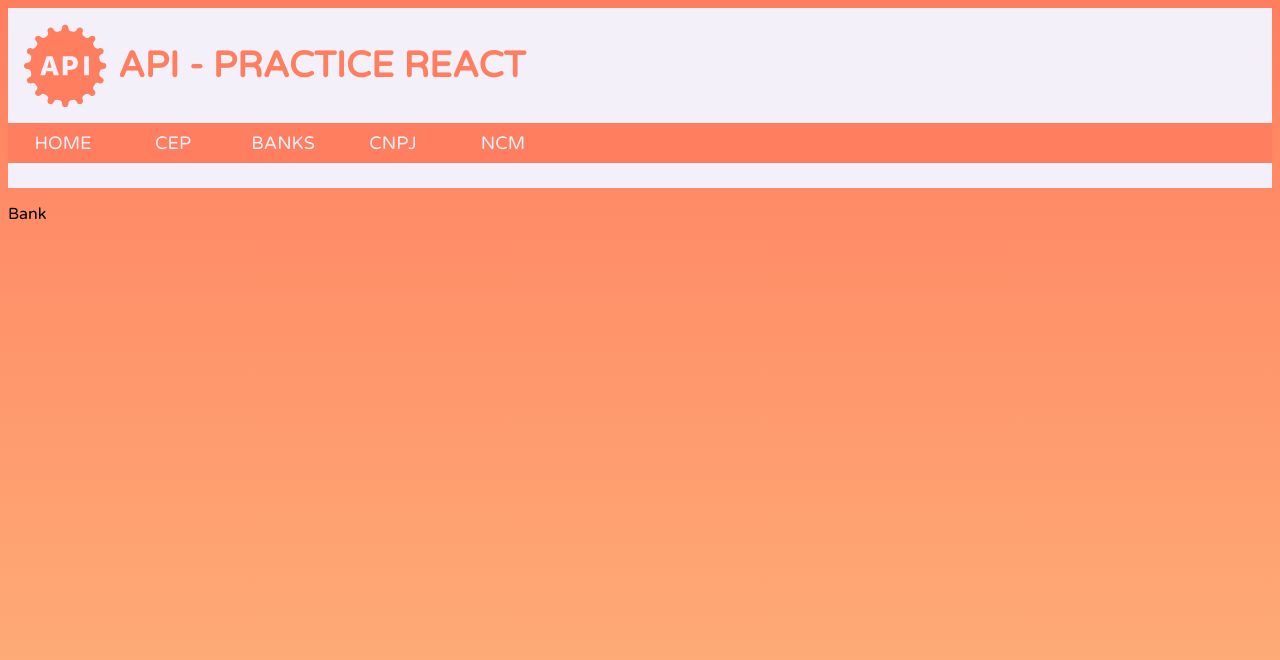
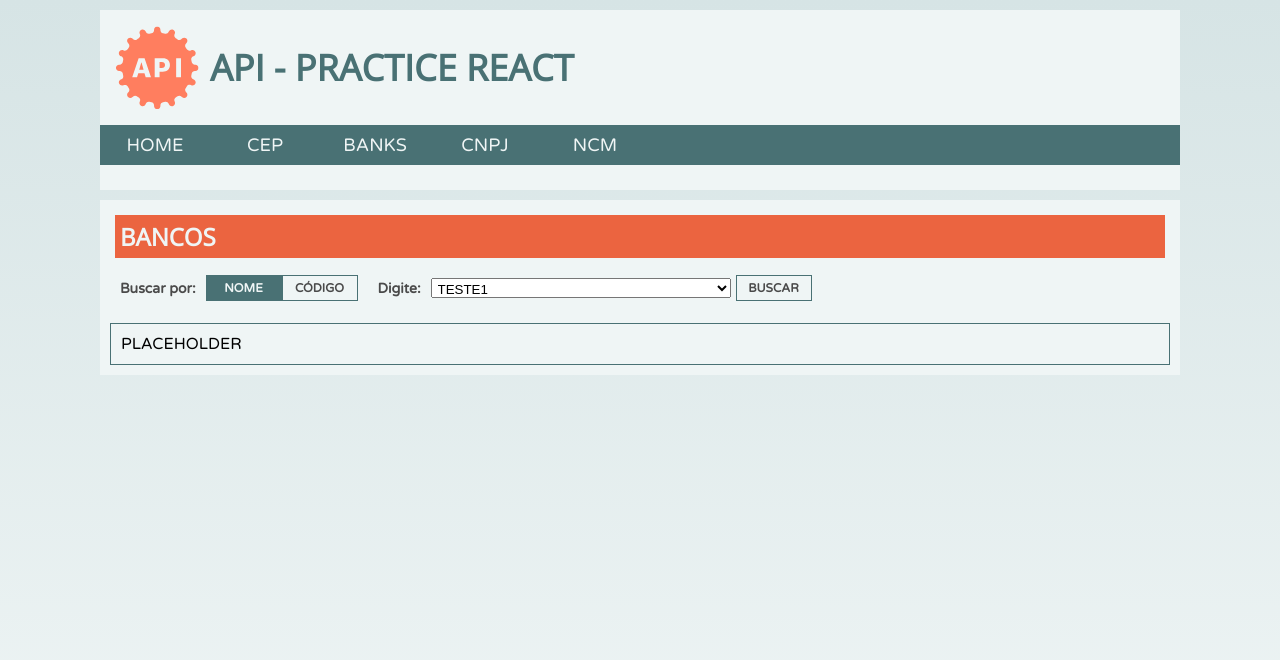
Before and after one commit to LFCavalcanti/api-practice-react, a React (Vite) app: page /bancos in a window 1280 px wide. Shown: the top 660 px of the page. Built offline with nearby package versions, Linux system fonts and the light colour scheme.

Commit message:
Ajustments for SCSS variables and project

```diff
--- a/src/components/Menu/Menu.module.scss
+++ b/src/components/Menu/Menu.module.scss
@@ -1,7 +1,7 @@
 @import "/styleVariables.scss";
 
 .menu__container{
-    background-color: $grey-neutral;
+    background-color: $color-terciary;
     height: 180px;
 }
 
@@ -23,32 +23,35 @@
 .menu__titulo {
     font-size: 36px;
     font-weight: 800;
-    color: $baseOrange;
+    color: $color-primary;
+    font-family: $font-title;
     margin: 5px;
 }
 
 .menu__nav{
-    background-color: $baseOrange;
+    background-color: $color-primary;
     display: flex;
     align-items: center;
 }
 
 .menu__item {
-    background-color: $baseOrange;
+    background-color: $color-primary;
     text-align: center;
     font-size: 18px;
     font-weight: 400;
     text-decoration: none;
-    color: $grey-neutral;
+    color: $color-text-secondary;
     line-height: 30px;
     height: 30px;
     width: 100px;
     padding: 5px;
     cursor: pointer;
     &:hover{
-        background-color: $lightOrage;
+        background-color: $color-secondary;
+        color: $color-primary;
     }
     &:active{
-        background-color: $grey-dark;
+        background-color: $color-contrast;
+        color: $color-text-secondary;
     }
 }
--- a/src/main.module.scss
+++ b/src/main.module.scss
@@ -3,12 +3,16 @@
 
 html {
     height: 100%;
-    font-family: 'Varela Round', sans-serif;
+    font-family: $font-text;
 }
 
 body {
     align-items: center;
-    background: linear-gradient($baseOrange, $lightOrage);
+    margin: 10px auto 10px auto;
+    padding-left: 10px;
+    padding-right: 10px;
+    background: linear-gradient($color-secondary, $color-terciary);
     background-repeat: no-repeat;
     background-attachment: fixed;
+    max-width: 1080px;
 }
--- a/src/pages/Bank.tsx
+++ /dev/null
@@ -1,5 +0,0 @@
-export default function Bank() {
-    return (
-        <p>Bank</p>
-    )
-}
--- a/styleVariables.scss
+++ b/styleVariables.scss
@@ -1,22 +1,16 @@
-$blue-dark: #3D445C;
-$blue-light: #9CA7C3;
-$grey-neutral: #F3F0F9;
-$grey-dark: #63686F;
-$grey-darkest: #4a4a4a;
-$magenta-light: #ffb4af;
-$magenta-mid: #fa9088;
-$magenta-dark: #fa756c;
-$red-mid: #FBB7CB;
-$red-dark: #c62a2a;
-$orange-mid: #FEB06A;
-$yellow-mid: #FBD160;
-$yellow-light: #ffefc4;
-$beige-light: #FBF6F3;
-$green-light: #E2F8F0;
-$green-mid: #50DEBC;
-$green-dark: #03BBB0;
-$btnFontSize: 1.2em;
-$btnFontWeight: 600;
+@import url('https://fonts.googleapis.com/css2?family=Varela+Round&display=swap');
+@import url('https://fonts.googleapis.com/css2?family=Open+Sans&display=swap');
 
-$baseOrange: #ff7e5f;
-$lightOrage: #feb47b;
+$color-primary: #497174;
+$color-secondary: #D6E4E5;
+$color-terciary: #EFF5F5;
+$color-contrast: #EB6440;
+$color-text: #4a4a4a;
+$color-text-secondary: $color-terciary;
+$color-error: #FBB7CB;
+$color-warning: #FBD160;
+$color-inform: #50DEBC;
+
+$font-title: 'Open Sans', sans-serif;
+$font-subtitle: 'Open Sans', sans-serif;
+$font-text: 'Varela Round', sans-serif;
```
